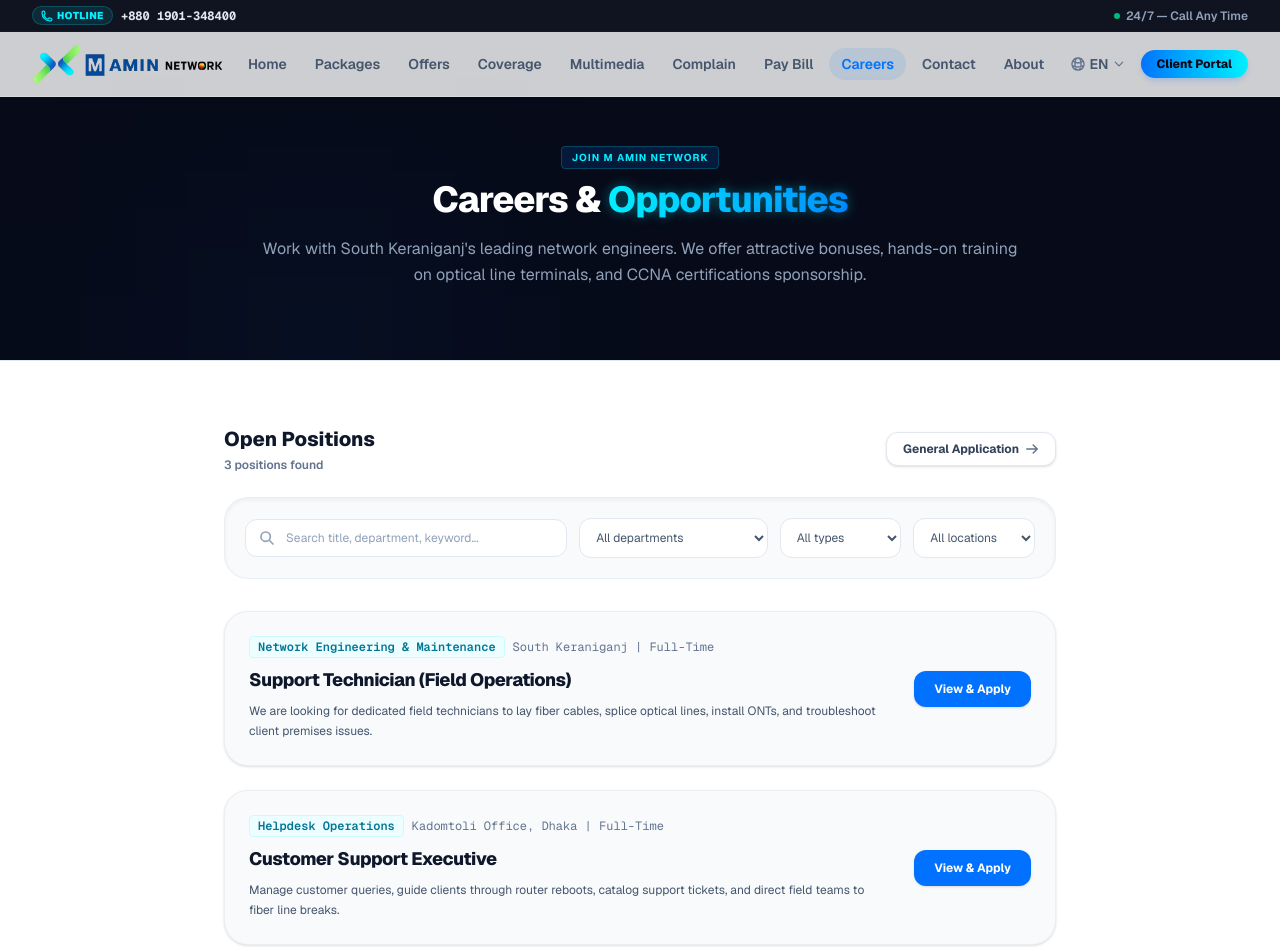
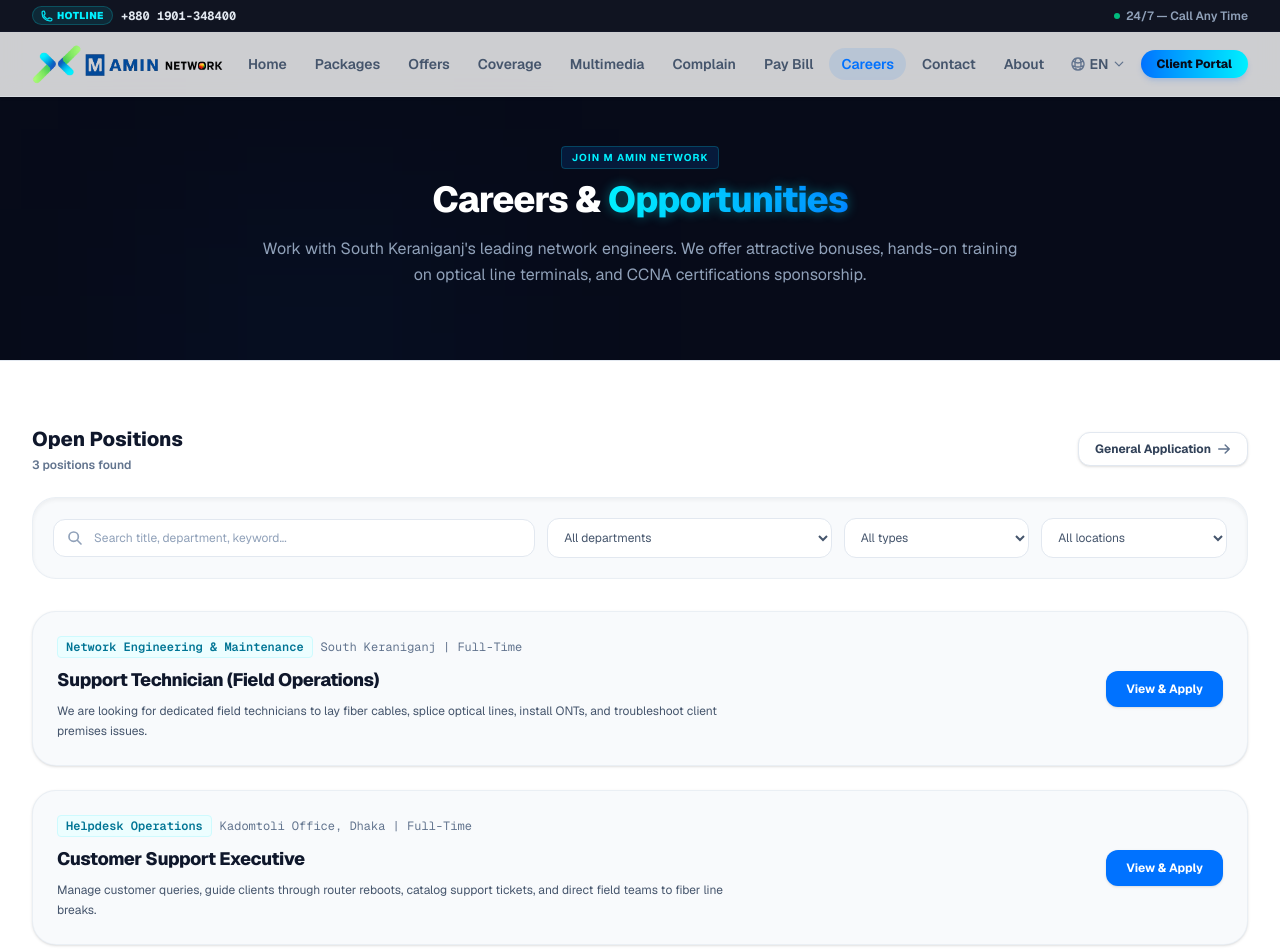
Before and after one commit to princeshiamofficial/M-Amin-Network, a Next.js app: page /careers in a window 1280 px wide. Shown: the top 952 px of the page. Built offline with nearby package versions, Linux system fonts and the light colour scheme.

Commit message:
style: set Careers page open positions section container to full width (max-w-7xl)

```diff
--- a/src/app/careers/page.tsx
+++ b/src/app/careers/page.tsx
@@ -194,7 +194,7 @@
 
       {/* Job Postings Section - White Background */}
       <div className="w-full bg-white text-slate-800 py-16 flex-grow border-t border-slate-200 relative z-10">
-        <div className="max-w-4xl mx-auto px-4 sm:px-6 lg:px-8">
+        <div className="max-w-7xl mx-auto px-4 sm:px-6 lg:px-8">
 
           {/* Open Positions Section Header */}
           <div className="flex flex-col sm:flex-row justify-between items-start sm:items-center gap-4 mb-6">
```
